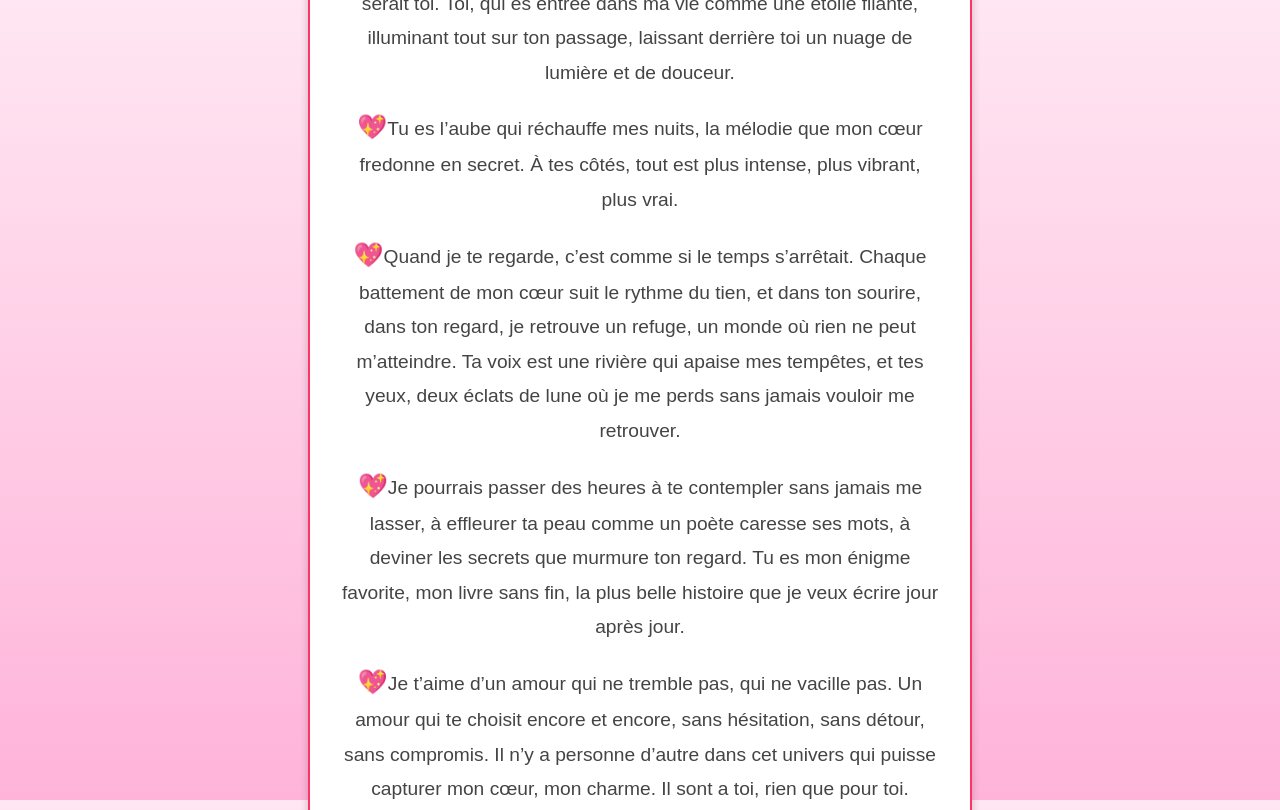
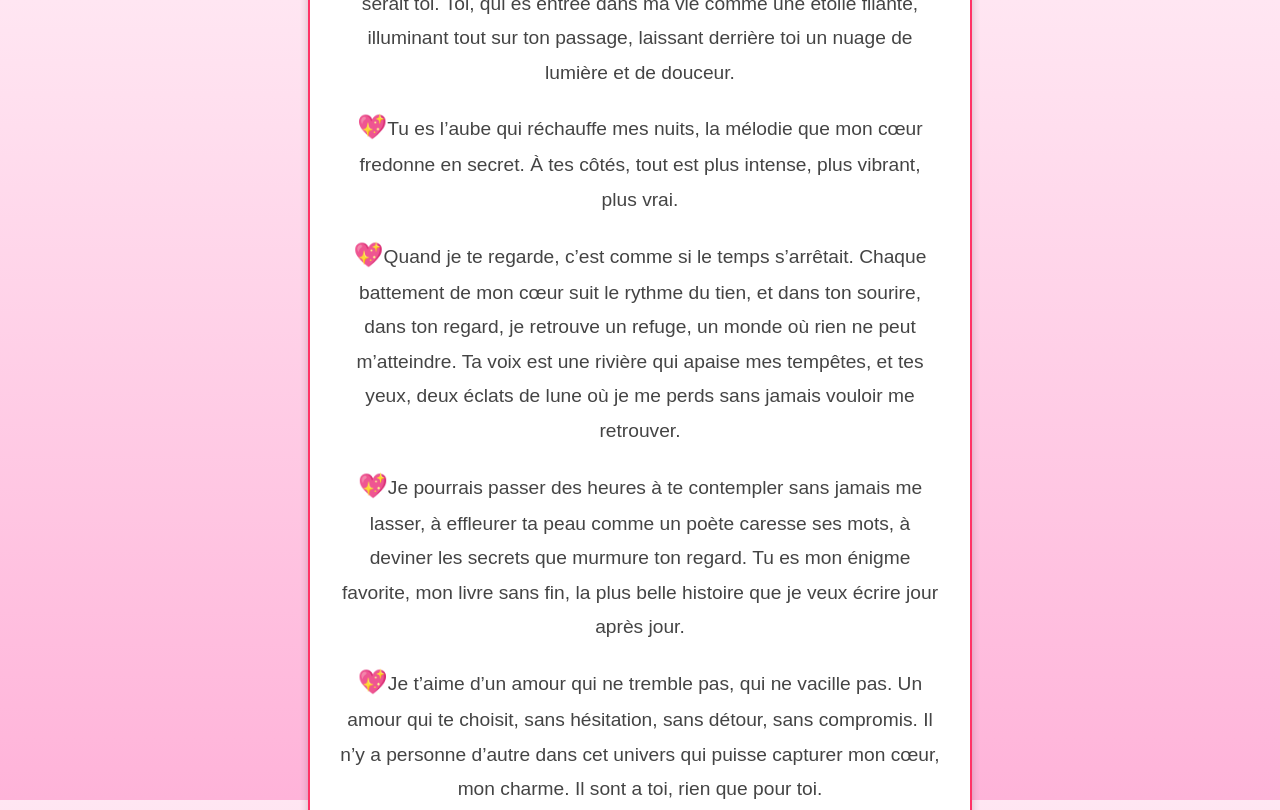
Before and after one commit to bigheadshot/LettreASelene, a plain HTML site: page index.html in a window 1280 px wide. Shown: the top 810 px of the page. Drawn offline with Linux system fonts and the light colour scheme.

Commit message:
Update index.html

```diff
--- a/index.html
+++ b/index.html
@@ -19,7 +19,7 @@
 
         <p>Je pourrais passer des heures à te contempler sans jamais me lasser, à effleurer ta peau comme un poète caresse ses mots, à deviner les secrets que murmure ton regard. Tu es mon énigme favorite, mon livre sans fin, la plus belle histoire que je veux écrire jour après jour.</p>
 
-        <p>Je t’aime d’un amour qui ne tremble pas, qui ne vacille pas. Un amour qui te choisit encore et encore, sans hésitation, sans détour, sans compromis. Il n’y a personne d’autre dans cet univers qui puisse capturer mon cœur, mon charme. Il sont a toi, rien que pour toi.</p>
+        <p>Je t’aime d’un amour qui ne tremble pas, qui ne vacille pas. Un amour qui te choisit, sans hésitation, sans détour, sans compromis. Il n’y a personne d’autre dans cet univers qui puisse capturer mon cœur, mon charme. Il sont a toi, rien que pour toi.</p>
 
         <p>Si l’amour avait un nom, ce serait le tien. Si l'amour avait un visage, ce serait le mien, tourné vers toi, seulement toi.</p>
 
```
